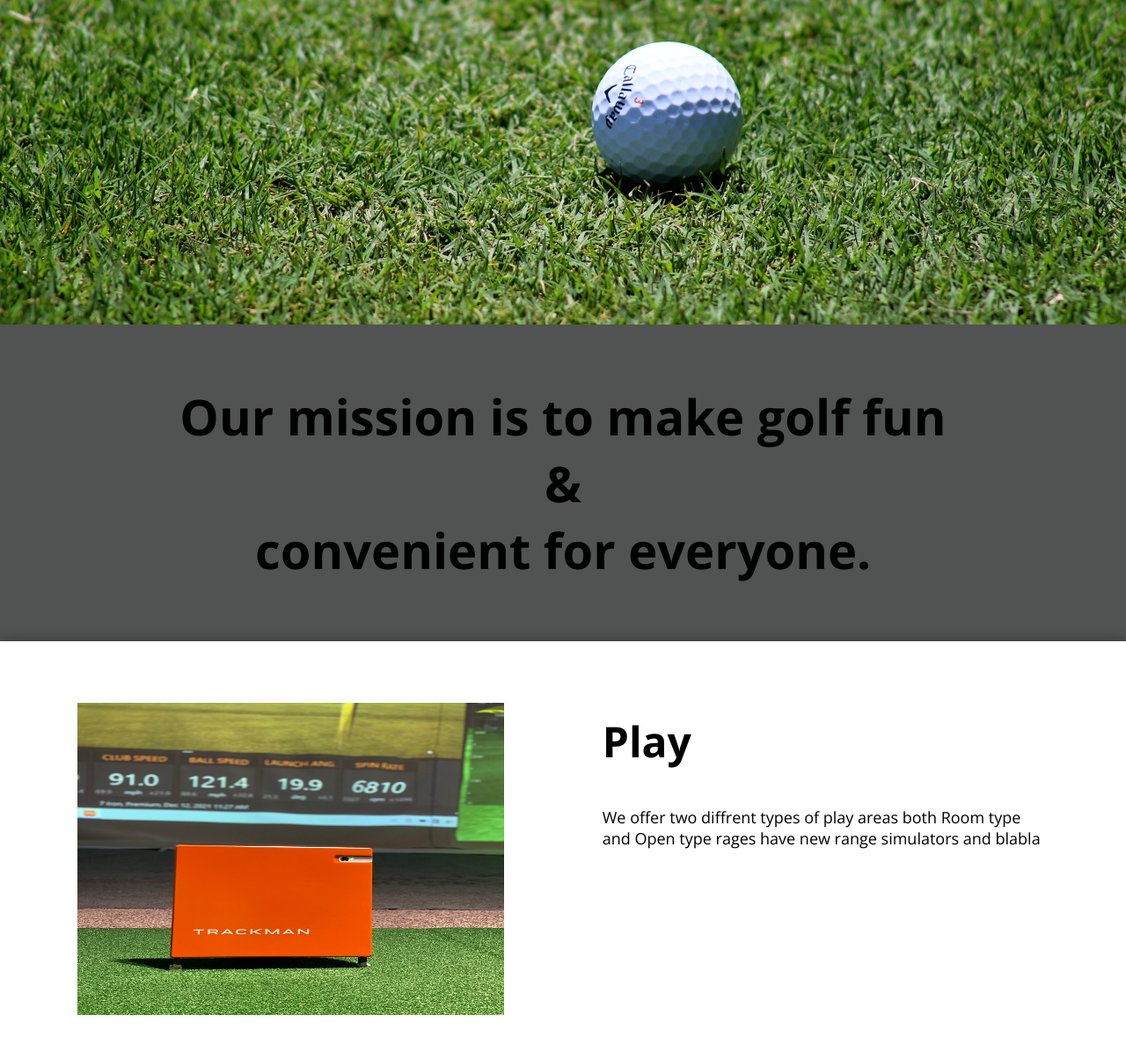
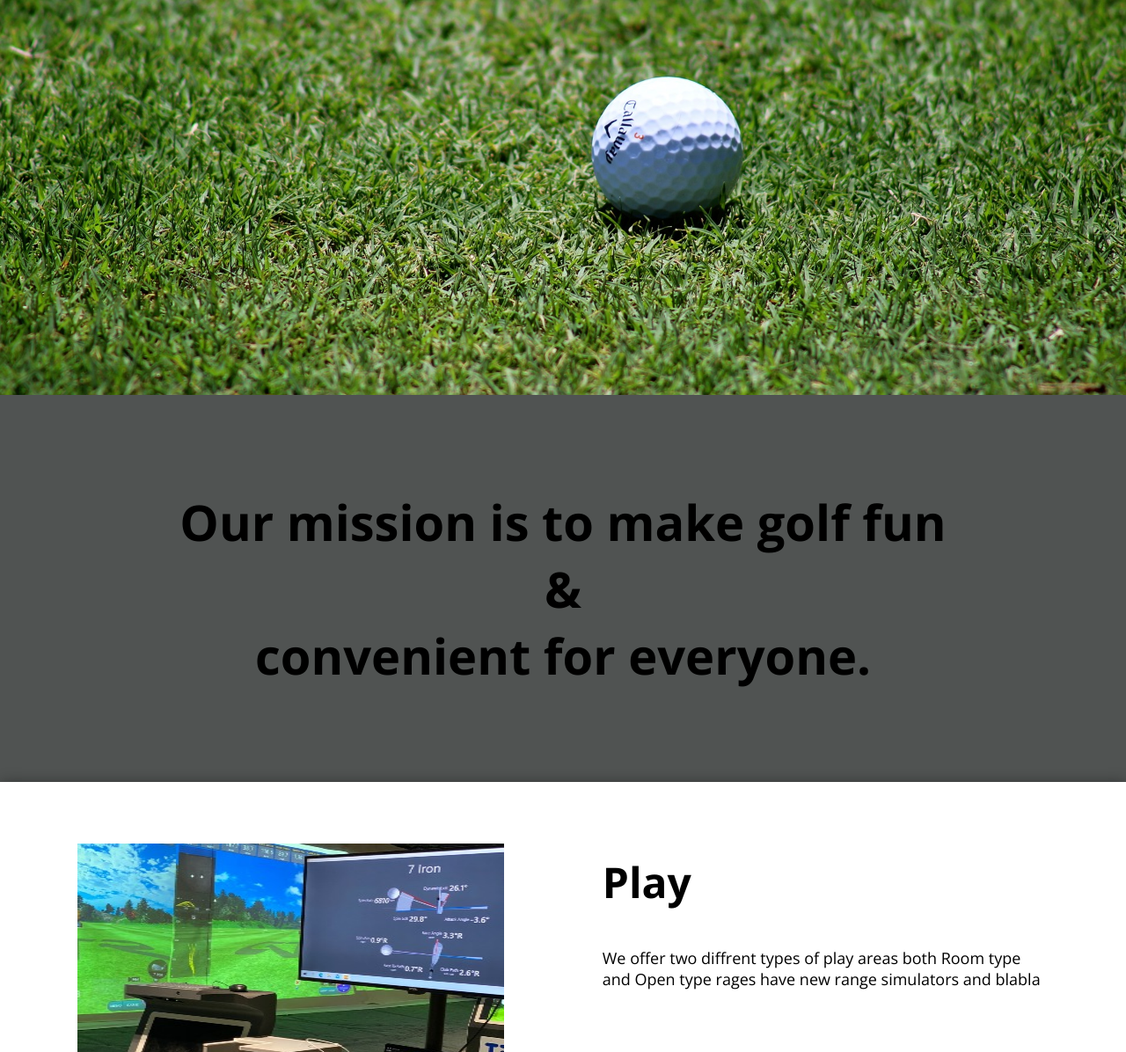
Before and after one commit to jyeo0125/golf, a plain HTML site: page index.html in a window 1280 px wide. Shown: the part 91-1287 px from the top of the page at 88% size. Drawn offline with nearby package versions, Linux system fonts and the light colour scheme.

Commit message:
before roy hyung's house

```diff
--- a/index.html
+++ b/index.html
@@ -61,7 +61,7 @@
 <section id="service__one" class="service__container">
     <aside class='service__one__aside'>
         <div id= "service__one__img__cont">
-            <img id="service__one__pic__main"class="service__one__pic" src="./pic/screengolf2.jpeg">
+            <img id="service__one__pic__main"class="service__one__pic" src="./pic/screengolf1(re.jpeg">
             <img id="service__one__pic__room"class="service__one__pic invisible" src="./pic/screengolf3.jpeg">
             <img id="service__one__pic__open"class="service__one__pic invisible" src="./pic/screengolf4.jpeg">
         </div>
--- a/style.css
+++ b/style.css
@@ -156,7 +156,7 @@ p {
 #about {
     background-color: rgb(80, 83, 82);
     width: 100vw;
-    height: 45vh;
+    height: 55vh;
     text-align: center;
     display: flex;
     justify-content: center;
@@ -175,7 +175,7 @@ margin: 165px;
 
 #home{
     background: url("./pic/main.jpg") center/cover no-repeat;
-    height: 35vh;
+    height: 45vh;
     padding: 40px;
     padding-top: 140px;
     text-align: center;
```
Also changed, not shown: pic/screengolf1(re.jpeg (added).
